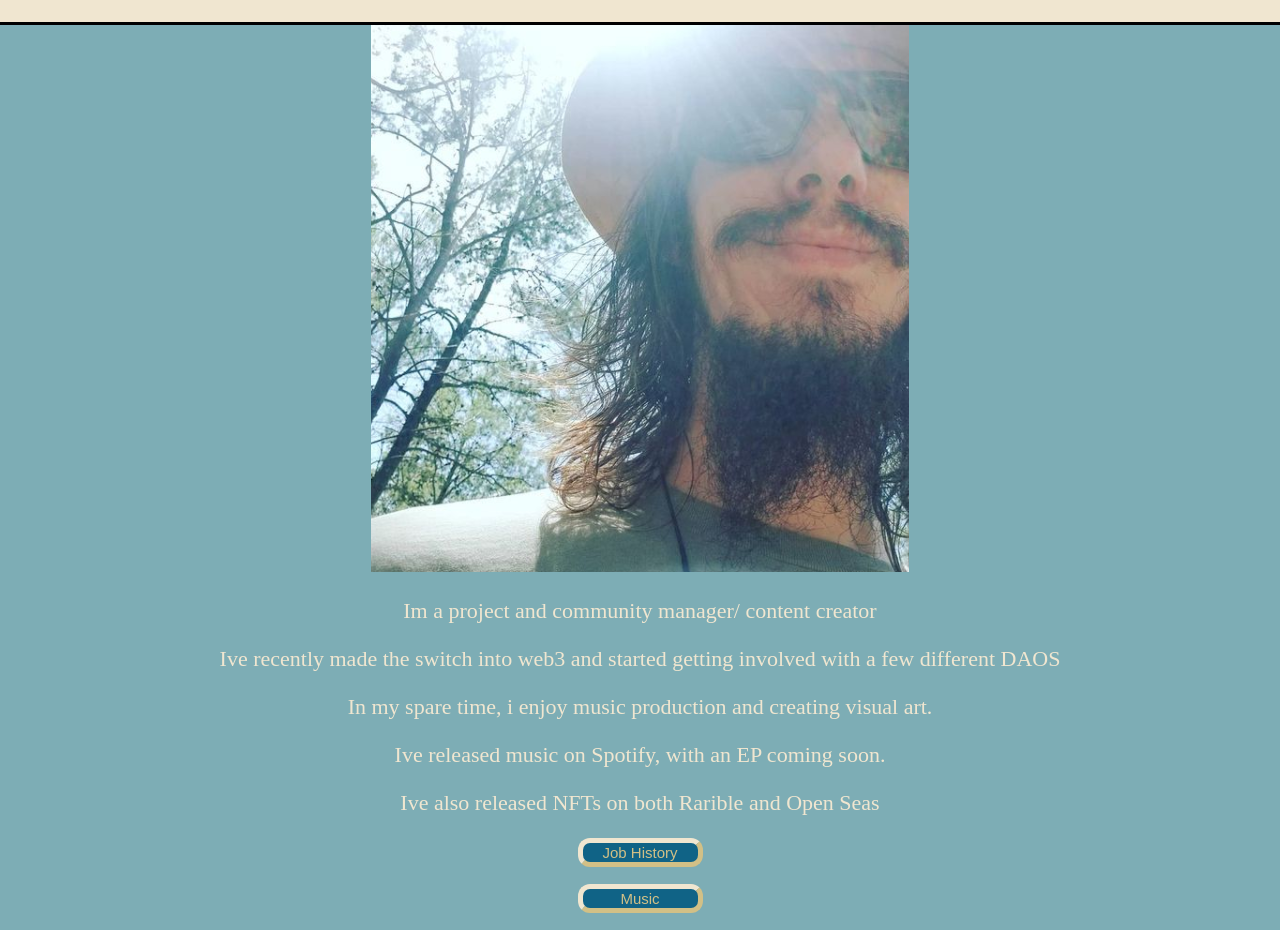
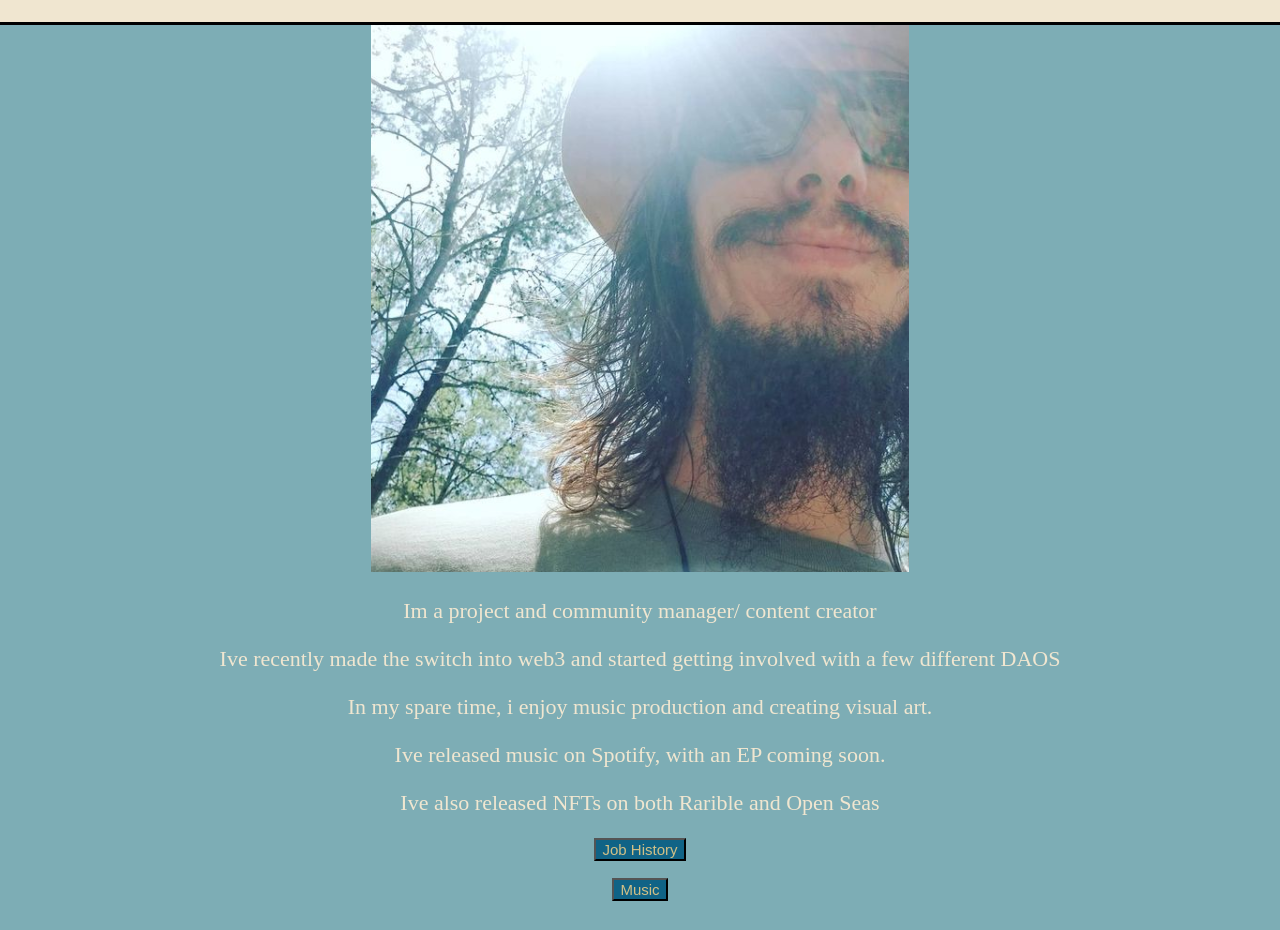
Before and after one commit to CubbShawn/aboutme, a plain HTML site: page index.html in a window 1280 px wide. Shown: the part 154-1084 px from the top of the page. Drawn offline with Linux system fonts and the light colour scheme.

Commit message:
button fix

```diff
--- a/main-style.css
+++ b/main-style.css
@@ -25,10 +25,7 @@ button{
     background:#106386;
     color:#D2C086;
     font-size: 15px;
-    border-radius: 12px;
-        width: 125px;
-        border: 5px solid;
-        border-color: #F0E6D0 #D2C086 #D2C086 #F0E6D0
+
 
 }
 
```
